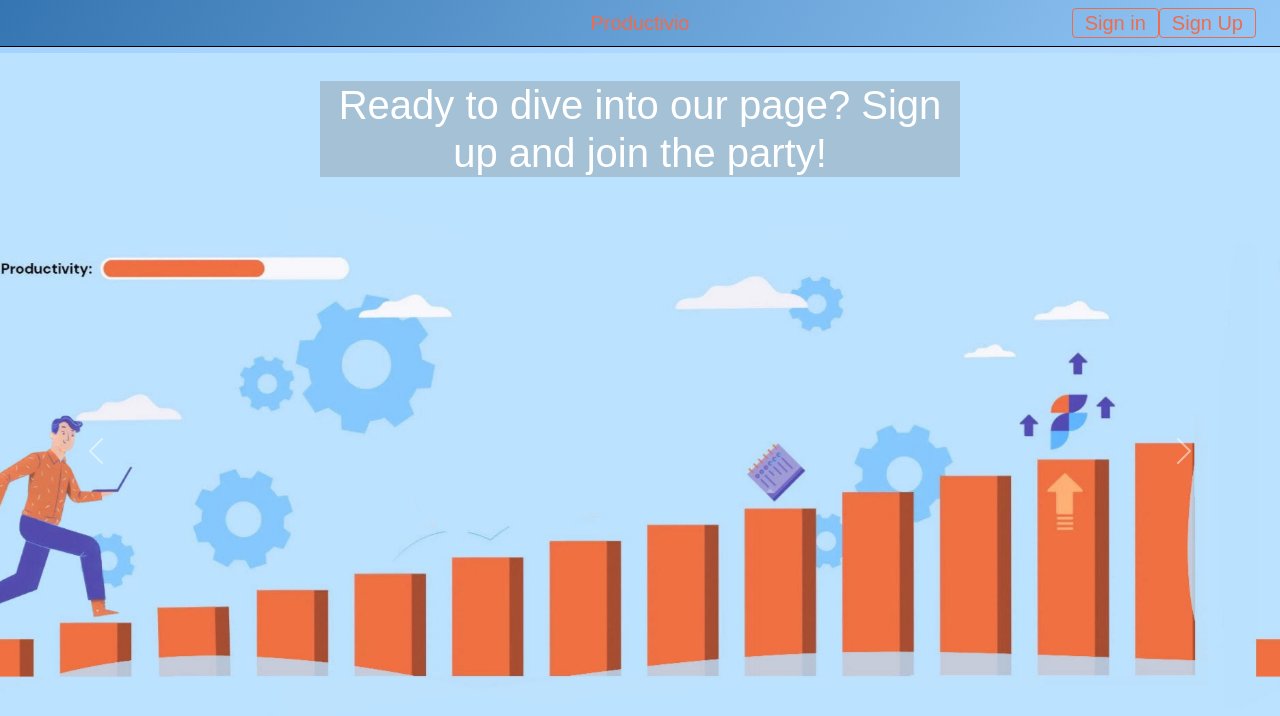
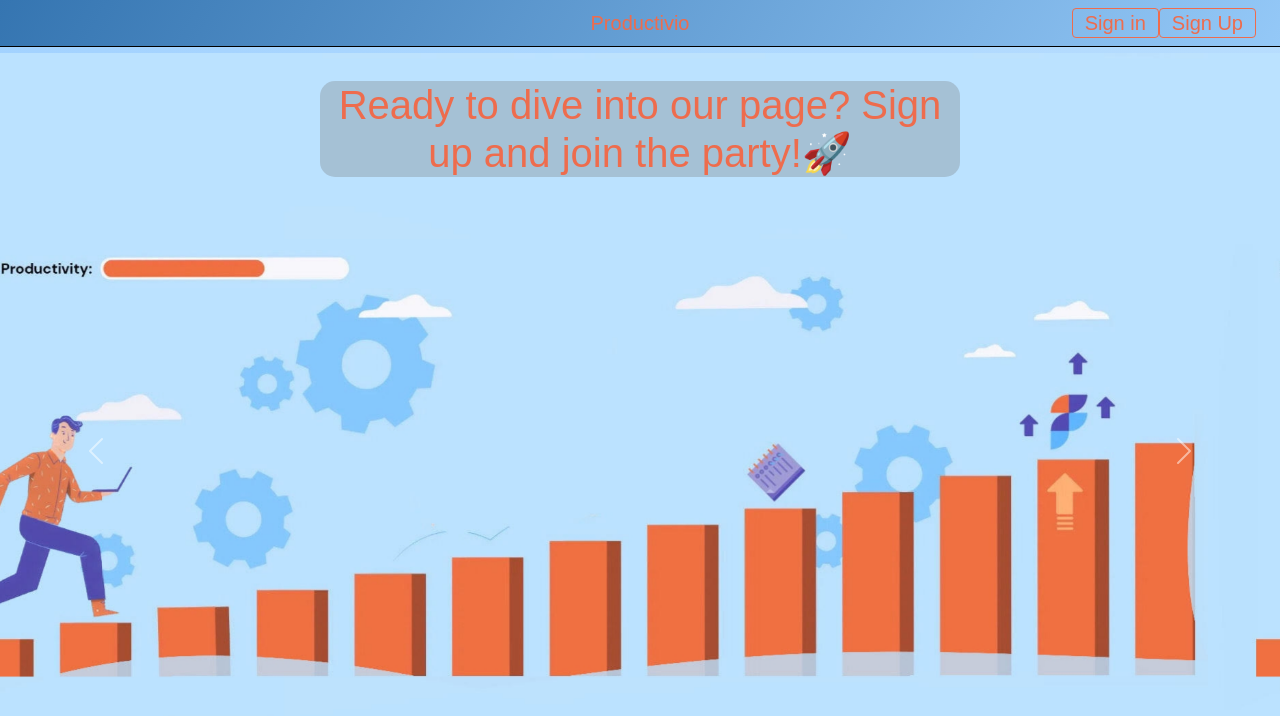
Before and after one commit to sedc-codecademy/sp2023-cp03-pwa-1, a plain HTML site: page src/index.html in a window 1280 px wide. Drawn offline with nearby package versions, Linux system fonts and the light colour scheme.

Commit message:
textchange

```diff
--- a/src/index.css
+++ b/src/index.css
@@ -679,9 +679,10 @@ button {
     position: absolute;
     top: 10%;
     left: 50%;
-    color: white;
+    color: #ee6c4d;
     transform: translate(-50%, -50%);
     text-align: center;
+    border-radius: 15px;
     z-index: 1;
     background-color: rgba(116, 116, 116, 0.3);
 }
--- a/src/index.html
+++ b/src/index.html
@@ -368,7 +368,7 @@
     <div id="carouselExampleAutoplaying"
          class="carousel slide"
          data-bs-ride="carousel">
-        <h1 class="pageInfo">Ready to dive into our page? Sign up and join the party!</h1>
+        <h1 class="pageInfo">Ready to dive into our page? Sign up and join the party!&#x1F680;</h1>
         <div class="carousel-inner">
             <div class="carousel-item active">
                 <img src="./images/SlideShowFirst.jpg" class="d-block w-100" alt="..." />
```
